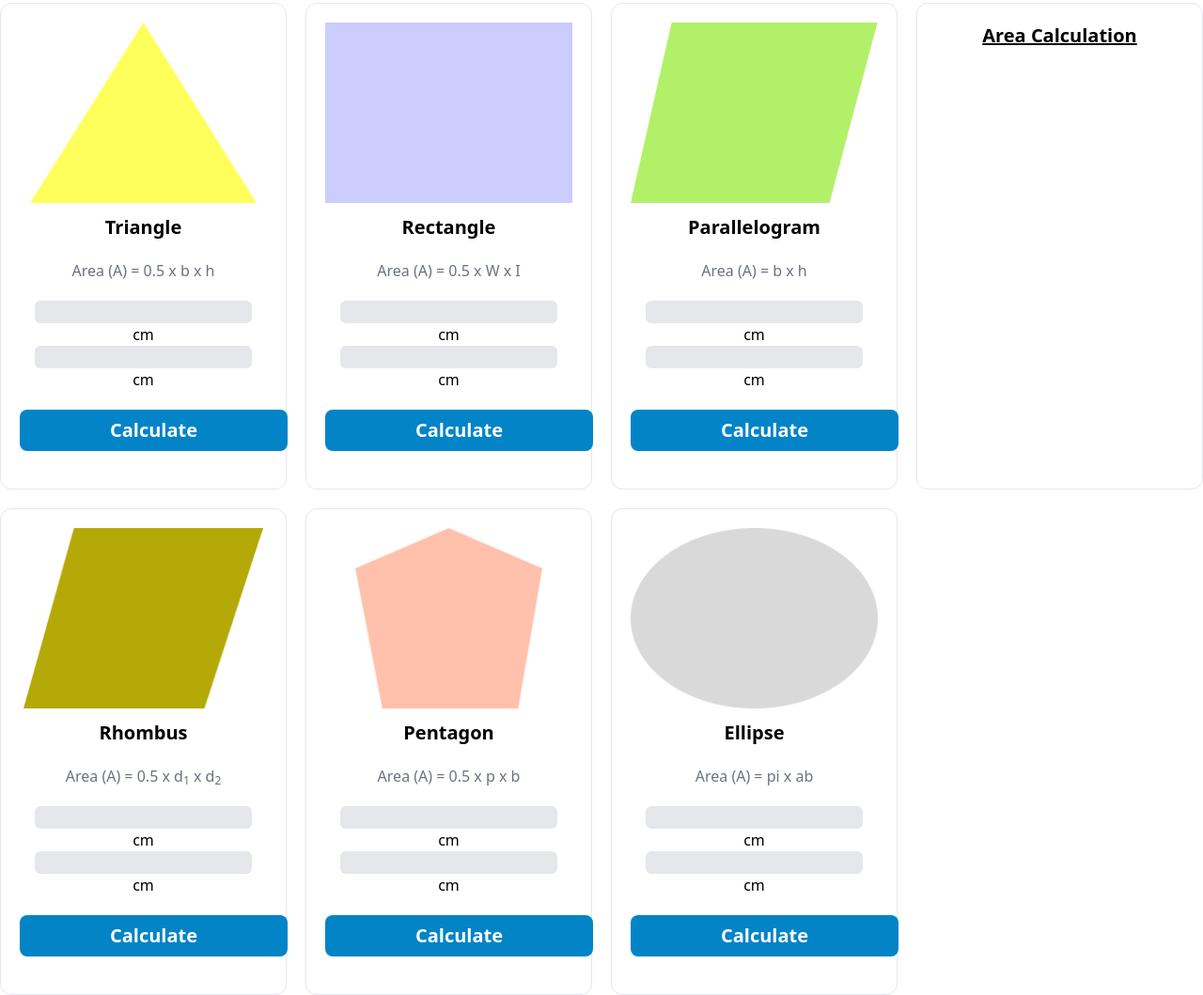
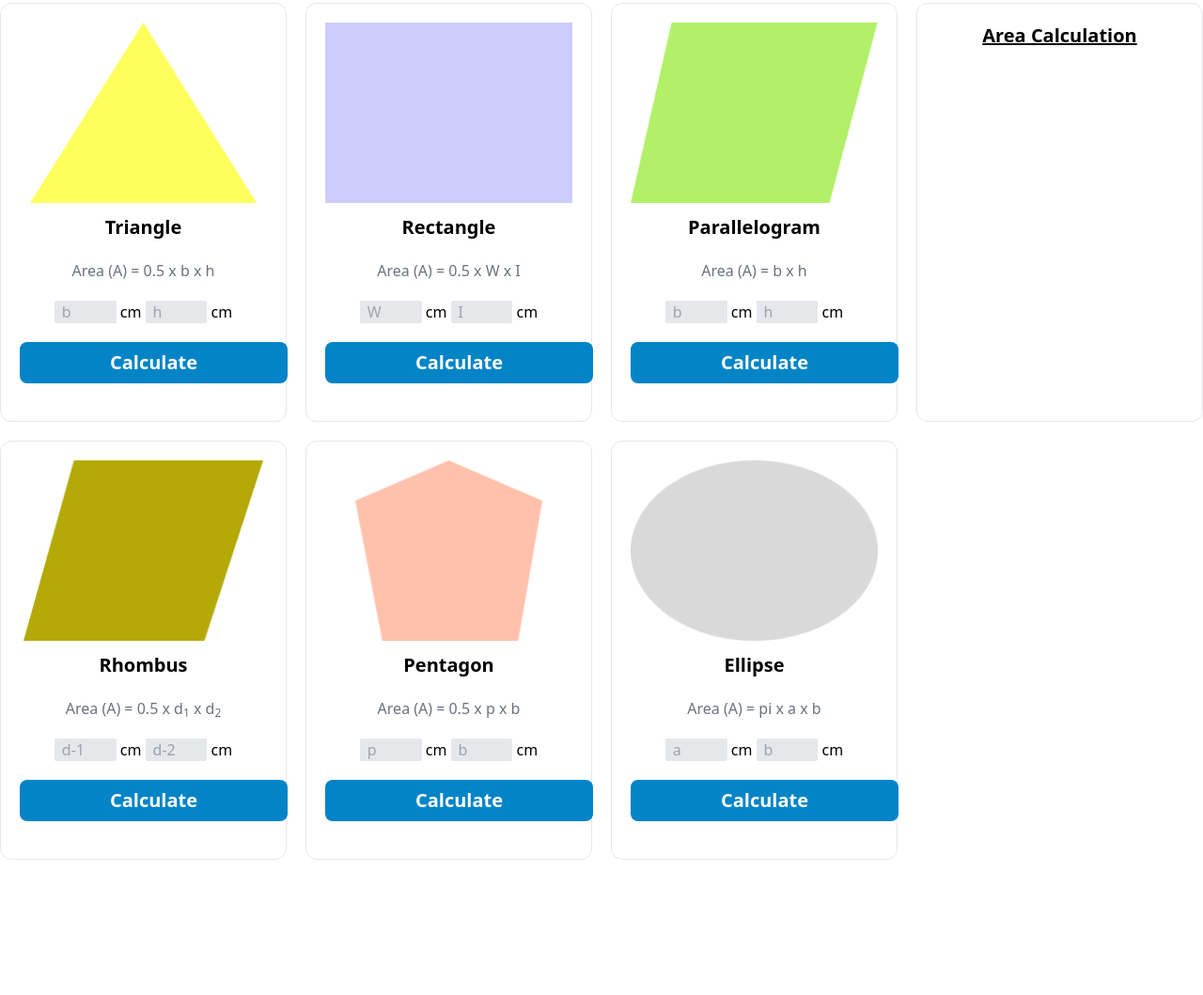
Before and after one commit to fhhimel705/dom-geometry-genius-js-21, a plain HTML site: page index.html in a window 1280 px wide. Shown: the part 149-1208 px from the top of the page at 94% size. After the commit the page ends 1064 px from the top, so only its background shows below. Drawn offline with nearby package versions, Linux system fonts and the light colour scheme.

Commit message:
style-added

```diff
--- a/index.html
+++ b/index.html
@@ -1,14 +1,16 @@
 <!DOCTYPE html>
 <html lang="en">
+
 <head>
     <meta charset="UTF-8">
     <meta name="viewport" content="width=device-width, initial-scale=1.0">
     <title>Geometry Genius</title>
     <!-- tailwind link -->
     <script src="https://cdn.tailwindcss.com"></script>
-<!-- style link -->
-<link rel="stylesheet" href="style.css">
+    <!-- style link -->
+    <link rel="stylesheet" href="style.css">
 </head>
+
 <body class="mx-auto px-7 md:px-0">
     <header class="flex justify-between items-center mt-10">
         <div>
@@ -20,58 +22,72 @@
         </div>
     </header>
     <main class="grid grid-cols-1 md:grid-cols-4 mt-10 gap-5">
-        <section class="text-center border p-5 rounded-xl">
+        <section class="text-center order-1 border p-5 rounded-xl">
             <img src="images/triangle.png" class="mx-auto h-48" alt="">
             <h4 class="text-xl font-bold mt-3">Triangle</h4>
             <p class="text-gray-500 my-5">Area (A) = 0.5 x b x h</p>
-            <input type="number" class="bg-gray-200 rounded-md"><p>cm</p>
-            <input type="number" class="bg-gray-200 rounded-md"><p>cm</p>
+            <input type="number" id="triangle-b-field" placeholder="b" class="px-2 bg-gray-200 rounded-sm w-3/12">
+            <label for="triangle-b-field">cm</label>
+            <input type="number" id="triangle-h-field" placeholder="h" class="px-2 bg-gray-200 rounded-sm w-3/12">
+            <label for="triangle-h-field">cm</label>
             <button class="bg-sky-600 text-xl my-5 font-semibold text-white px-24 py-2 rounded-lg">Calculate</button>
         </section>
-        <section class="text-center border p-5 rounded-xl">
+        <section class="text-center border order-2 p-5 rounded-xl">
             <img src="images/rectangle.png" class="mx-auto h-48" alt="">
             <h4 class="text-xl font-bold mt-3">Rectangle</h4>
             <p class="text-gray-500 my-5">Area (A) = 0.5 x W x I</p>
-            <input type="number" class="bg-gray-200 rounded-md"><p>cm</p>
-            <input type="number" class="bg-gray-200 rounded-md"><p>cm</p>
+            <input type="number" id="rectangle-w-field" placeholder="W" class="px-2 bg-gray-200 rounded-sm w-3/12">
+            <label for="rectangle-w-field">cm</label>
+            <input type="number" id="rectangle-i-field" placeholder="I" class="px-2 bg-gray-200 rounded-sm w-3/12">
+            <label for="rectangle-i-field">cm</label>
             <button class="bg-sky-600 text-xl my-5 font-semibold text-white px-24 py-2 rounded-lg">Calculate</button>
         </section>
-        <section class="text-center border p-5 rounded-xl">
+        <section class="text-center border order-3 p-5 rounded-xl">
             <img src="images/parallelogram.png" class="mx-auto h-48" alt="">
             <h4 class="text-xl font-bold mt-3">Parallelogram</h4>
             <p class="text-gray-500 my-5">Area (A) = b x h</p>
-            <input type="number" class="bg-gray-200 rounded-md"><p>cm</p>
-            <input type="number" class="bg-gray-200 rounded-md"><p>cm</p>
+            <input type="number" id="parallelogram-b-field" placeholder="b" class="px-2 bg-gray-200 rounded-sm w-3/12">
+            <label for="parallelogram-b-field">cm</label>
+            <input type="number" id="parallelogram-h-field" placeholder="h" class="px-2 bg-gray-200 rounded-sm w-3/12">
+            <label for="parallelogram-h-field">cm</label>
             <button class="bg-sky-600 text-xl my-5 font-semibold text-white px-24 py-2 rounded-lg">Calculate</button>
         </section>
-        <section class="text-center border p-5 rounded-xl">
-           <h3 class="text-center text-xl font-semibold underline">Area Calculation</h3>
+        <section class="text-center border order-7 md:order-4  p-5 rounded-xl">
+            <h3 class="text-center text-xl font-semibold underline">Area Calculation</h3>
         </section>
-        <section class="text-center border p-5 rounded-xl">
+        <section class="text-center border order-4 md:order-5 p-5 rounded-xl">
             <img src="images/rhombus.png" class="mx-auto h-48" alt="">
             <h4 class="text-xl font-bold mt-3">Rhombus</h4>
             <p class="text-gray-500 my-5">Area (A) = 0.5 x d<sub>1</sub> x d<sub>2</sub></p>
-            <input type="number" class="bg-gray-200 rounded-md"><p>cm</p>
-            <input type="number" class="bg-gray-200 rounded-md"><p>cm</p>
+            <input id="rhombus-d1-field" type="number" placeholder="d-1" class="px-2 bg-gray-200 rounded-sm w-3/12">
+            <label for="rhombus-d1-field">cm</label>
+            <input id="rhombus-d2-field" type="number" placeholder="d-2" class="px-2 bg-gray-200 rounded-sm w-3/12">
+            <label for="rhombus-d2-field">cm</label>
             <button class="bg-sky-600 text-xl my-5 font-semibold text-white px-24 py-2 rounded-lg">Calculate</button>
         </section>
-        <section class="text-center border p-5 rounded-xl">
+        <section class="text-center border order-5 md:order-6 p-5 rounded-xl">
             <img src="images/pentagon.png" class="mx-auto h-48" alt="">
             <h4 class="text-xl font-bold mt-3">Pentagon</h4>
             <p class="text-gray-500 my-5">Area (A) = 0.5 x p x b</p>
-            <input type="number" class="bg-gray-200 rounded-md"><p>cm</p>
-            <input type="number" class="bg-gray-200 rounded-md"><p>cm</p>
+            <input type="number" id="pentagon-p-field" placeholder="p" class="px-2 bg-gray-200 rounded-sm w-3/12">
+            <label for="pentagon-p-field">cm</label>
+            <input type="number" id="pentagon-b-field" placeholder="b" class="px-2 bg-gray-200 rounded-sm w-3/12">
+            <label for="pentagon-b-field">cm</label>
             <button class="bg-sky-600 text-xl my-5 font-semibold text-white px-24 py-2 rounded-lg">Calculate</button>
         </section>
-        <section class="text-center border p-5 rounded-xl">
+        <section class="text-center border  order-6 md:order-7 p-5 rounded-xl">
             <img src="images/ellipse.png" class="mx-auto h-48" alt="">
             <h4 class="text-xl font-bold mt-3">Ellipse</h4>
-            <p class="text-gray-500 my-5">Area (A) = pi x ab</p>
-            <input type="number" class="bg-gray-200 rounded-md"><p>cm</p>
-            <input type="number" class="bg-gray-200 rounded-md"><p>cm</p>
+            <p class="text-gray-500 my-5">Area (A) = pi x a x b</p>
+            <input type="number" id="ellipse-a-field" placeholder="a" class="px-2 bg-gray-200 rounded-sm w-3/12">
+            <label for="ellipse-a-field">cm</label>
+            <input type="number" id="ellipse-b-field" placeholder="b" class="px-2 bg-gray-200 rounded-sm w-3/12">
+            <label for="ellipse-b-field">cm</label>
+
             <button class="bg-sky-600 text-xl my-5 font-semibold text-white px-24 py-2 rounded-lg">Calculate</button>
         </section>
 
     </main>
 </body>
+
 </html>
```
